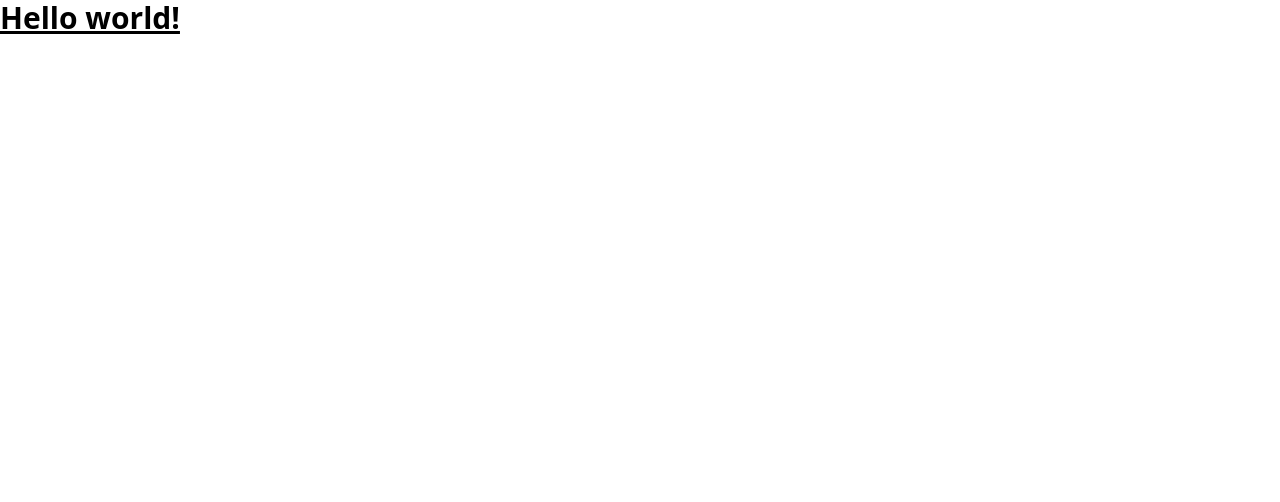
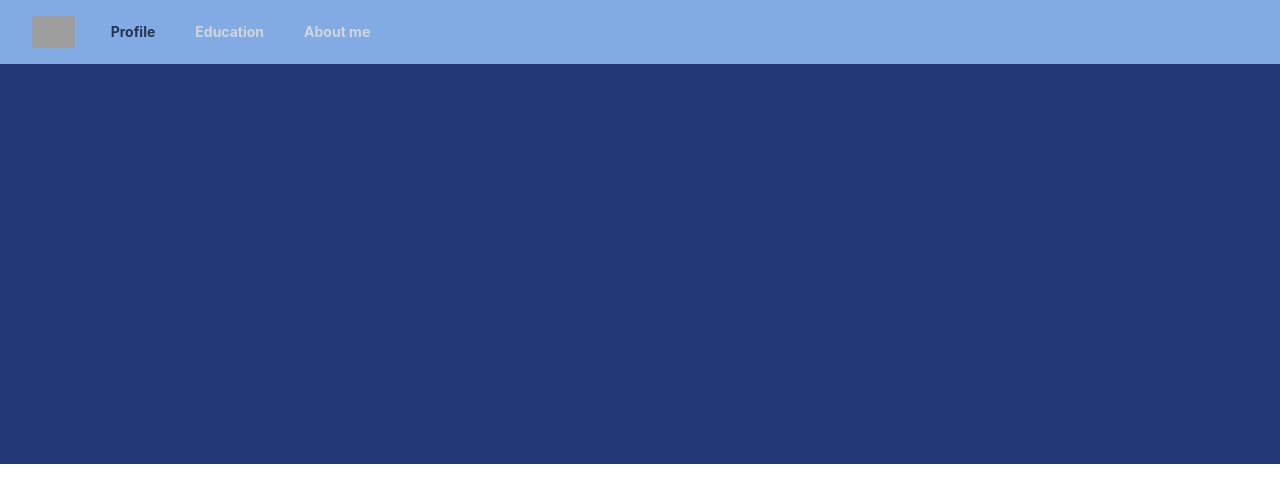
Before and after one commit to Chokdee-Sigazen/Portfolio, a React (Vite) app: page / in a window 1280 px wide. Shown: the top 502 px of the page. Built offline with nearby package versions, Linux system fonts and the light colour scheme; grey boxes are pictures that could not be loaded.

Commit message:
Change Bg home

```diff
--- a/src/App.tsx
+++ b/src/App.tsx
@@ -1,3 +1,11 @@
+import NavBar from "./compponent/NavBar";
+import Home from "./compponent/Home";
+
 export default function App() {
-  return <h1 className="text-3xl font-bold underline">Hello world!</h1>;
+  return (
+    <>
+      <NavBar />
+      <Home />
+    </>
+  );
 }
--- /dev/null
+++ b/src/compponent/Home.tsx
@@ -0,0 +1,9 @@
+const Home = () => {
+  return (
+    <>
+      <div className=" bg-cover bg-[url('/pic/Home-bg.gif ')] bg-blue-900 w-full h-[50vh] "></div>
+    </>
+  );
+};
+
+export default Home;
--- a/src/compponent/NavBar.tsx
+++ b/src/compponent/NavBar.tsx
@@ -1,21 +1,19 @@
-import { Fragment } from "react";
-import { Disclosure, Menu, Transition } from "@headlessui/react";
-import { Bars3Icon, BellIcon, XMarkIcon } from "@heroicons/react/24/outline";
+import { Disclosure } from "@headlessui/react";
+import { Bars3Icon, XMarkIcon } from "@heroicons/react/24/outline";
 
 const navigation = [
-  { name: "Dashboard", href: "#", current: true },
-  { name: "Team", href: "#", current: false },
-  { name: "Projects", href: "#", current: false },
-  { name: "Calendar", href: "#", current: false },
+  { name: "Profile", href: "#", current: true },
+  { name: "Education", href: "#", current: false },
+  { name: "About me", href: "#", current: false },
 ];
 
 function classNames(...classes: any) {
   return classes.filter(Boolean).join(" ");
 }
 
-export default function Example() {
+export default function NavBar() {
   return (
-    <Disclosure as="nav" className="bg-gray-800">
+    <Disclosure as="nav" className="bg-[#82AAE3]">
       {({ open }) => (
         <>
           <div className="mx-auto max-w-7xl px-2 sm:px-6 lg:px-8">
@@ -48,9 +46,9 @@ export default function Example() {
                         href={item.href}
                         className={classNames(
                           item.current
-                            ? "bg-gray-900 text-white"
+                            ? "text-[#233652]"
                             : "text-gray-300 hover:bg-gray-700 hover:text-white",
-                          "rounded-md px-3 py-2 text-sm font-medium"
+                          "rounded-md px-3 py-2 text-sm font-inter font-bold"
                         )}
                         aria-current={item.current ? "page" : undefined}
                       >
@@ -59,82 +57,6 @@ export default function Example() {
                     ))}
                   </div>
                 </div>
-              </div>
-              <div className="absolute inset-y-0 right-0 flex items-center pr-2 sm:static sm:inset-auto sm:ml-6 sm:pr-0">
-                <button
-                  type="button"
-                  className="relative rounded-full bg-gray-800 p-1 text-gray-400 hover:text-white focus:outline-none focus:ring-2 focus:ring-white focus:ring-offset-2 focus:ring-offset-gray-800"
-                >
-                  <span className="absolute -inset-1.5" />
-                  <span className="sr-only">View notifications</span>
-                  <BellIcon className="h-6 w-6" aria-hidden="true" />
-                </button>
-
-                {/* Profile dropdown */}
-                <Menu as="div" className="relative ml-3">
-                  <div>
-                    <Menu.Button className="relative flex rounded-full bg-gray-800 text-sm focus:outline-none focus:ring-2 focus:ring-white focus:ring-offset-2 focus:ring-offset-gray-800">
-                      <span className="absolute -inset-1.5" />
-                      <span className="sr-only">Open user menu</span>
-                      <img
-                        className="h-8 w-8 rounded-full"
-                        src="https://images.unsplash.com/photo-1472099645785-5658abf4ff4e?ixlib=rb-1.2.1&ixid=eyJhcHBfaWQiOjEyMDd9&auto=format&fit=facearea&facepad=2&w=256&h=256&q=80"
-                        alt=""
-                      />
-                    </Menu.Button>
-                  </div>
-                  <Transition
-                    as={Fragment}
-                    enter="transition ease-out duration-100"
-                    enterFrom="transform opacity-0 scale-95"
-                    enterTo="transform opacity-100 scale-100"
-                    leave="transition ease-in duration-75"
-                    leaveFrom="transform opacity-100 scale-100"
-                    leaveTo="transform opacity-0 scale-95"
-                  >
-                    <Menu.Items className="absolute right-0 z-10 mt-2 w-48 origin-top-right rounded-md bg-white py-1 shadow-lg ring-1 ring-black ring-opacity-5 focus:outline-none">
-                      <Menu.Item>
-                        {({ active }) => (
-                          <a
-                            href="#"
-                            className={classNames(
-                              active ? "bg-gray-100" : "",
-                              "block px-4 py-2 text-sm text-gray-700"
-                            )}
-                          >
-                            Your Profile
-                          </a>
-                        )}
-                      </Menu.Item>
-                      <Menu.Item>
-                        {({ active }) => (
-                          <a
-                            href="#"
-                            className={classNames(
-                              active ? "bg-gray-100" : "",
-                              "block px-4 py-2 text-sm text-gray-700"
-                            )}
-                          >
-                            Settings
-                          </a>
-                        )}
-                      </Menu.Item>
-                      <Menu.Item>
-                        {({ active }) => (
-                          <a
-                            href="#"
-                            className={classNames(
-                              active ? "bg-gray-100" : "",
-                              "block px-4 py-2 text-sm text-gray-700"
-                            )}
-                          >
-                            Sign out
-                          </a>
-                        )}
-                      </Menu.Item>
-                    </Menu.Items>
-                  </Transition>
-                </Menu>
               </div>
             </div>
           </div>
--- a/src/index.css
+++ b/src/index.css
@@ -2,6 +2,7 @@
 @tailwind components;
 @tailwind utilities;
 
+@import url('https://fonts.googleapis.com/css2?family=Inter:wght@300;400;500;600&family=Roboto+Mono:wght@500&display=swap');
 *{
   margin:0px;
   padding:0px;
--- a/tailwind.config.js
+++ b/tailwind.config.js
@@ -9,6 +9,11 @@ export default {
   ],
   theme: {
     extend: {},
+    fontFamily: {
+      'sans': ['Helvetica', 'Arial', 'sans-serif'],
+      'inter':[ 'Inter', 'sans-serif'],
+
+    },
   },
   plugins: [
     require('flowbite/plugin')
```
Also changed, not shown: public/pic/Home-bg.gif (added).
